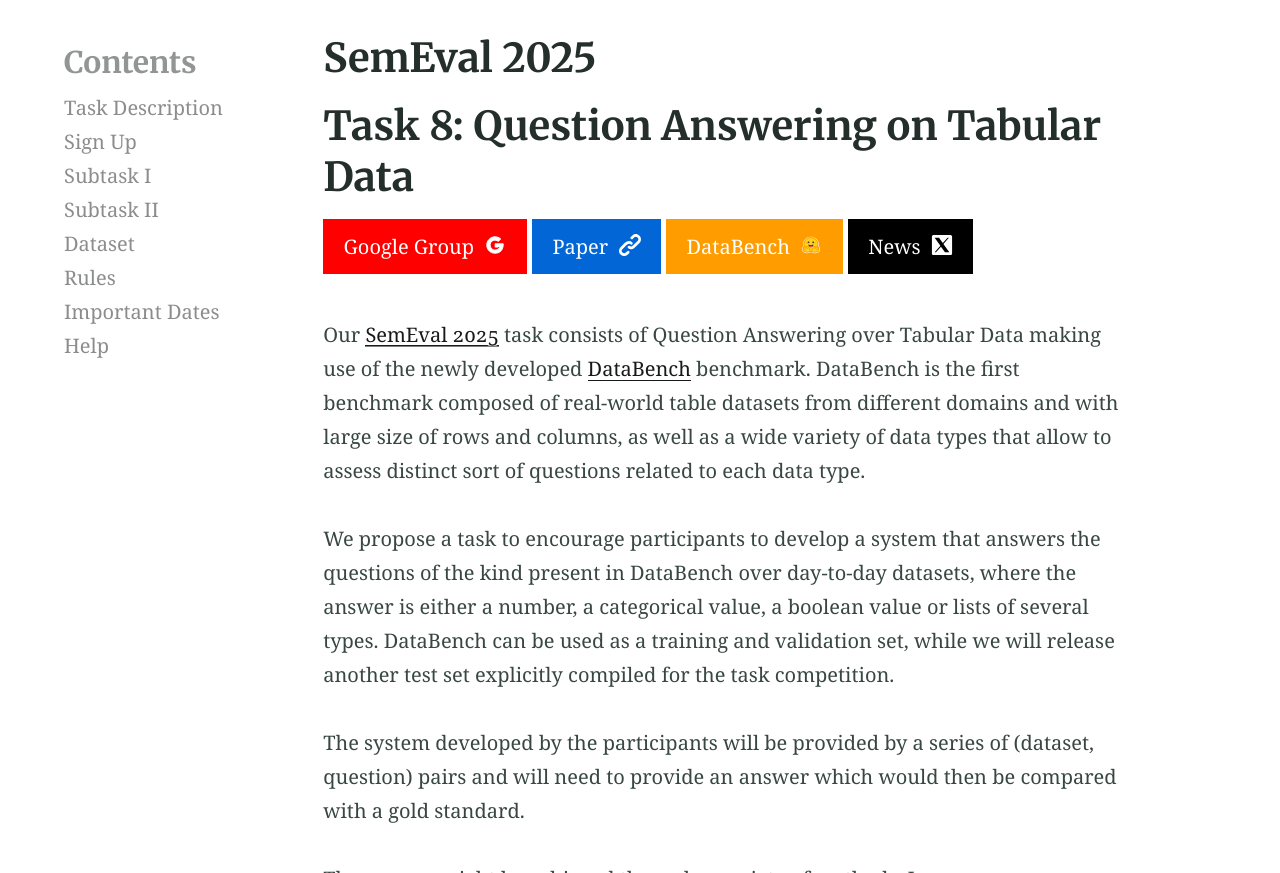
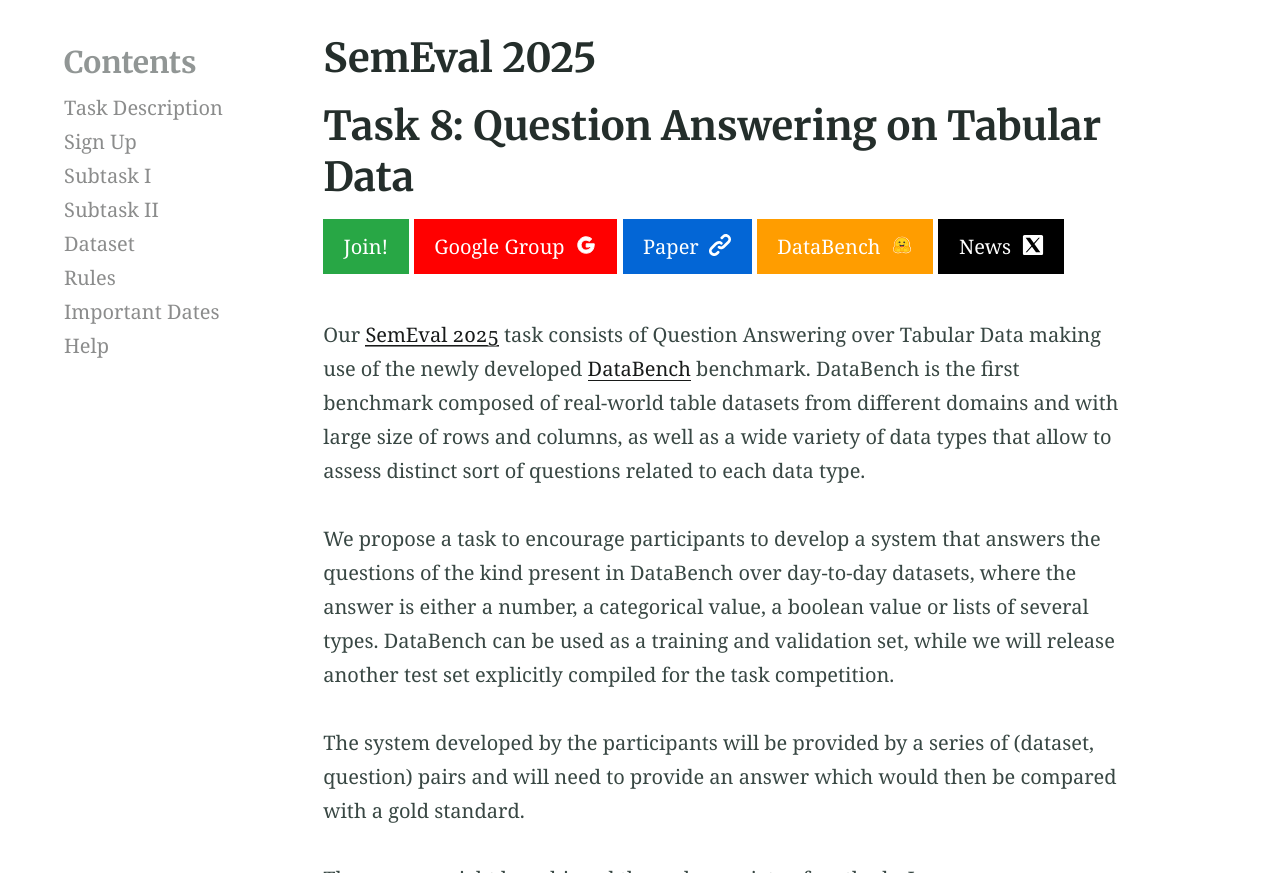
Before and after one commit to jorses/jorses.github.io, a Jekyll site: the page built from semeval.md, in a window 1280 px wide and 900 px high, scrolled down 401 px, cut to the strip 27-900 px from the top of the window. Built offline with Jekyll 4.4.1, drawn with Linux system fonts in a browser that asks for light colours.

Commit message:
Update semeval.md

```diff
--- a/semeval.md
+++ b/semeval.md
@@ -23,7 +23,7 @@
 ---
 # Task 8: Question Answering on Tabular Data
 
-{%  include button.html text="Google Group" icon="google" link="https://groups.google.com/g/semeval-25-t8-tabularqa" color="#FF0000" %}{% include button.html text="Paper" icon="link" link="https://aclanthology.org/2024.lrec-main.1179/" color="#0366d6" %} {% include button.html text="DataBench" icon="hf" link="https://huggingface.co/datasets/cardiffnlp/databench" color="#FF9D00"%} {%  include button.html text="News" icon="x" link="https://www.x.com/semeval_tableQA" color="#000000" %}
+{% include button.html text="Join!" link="https://www.codabench.org/competitions/3360/" color="#28a745" %}{%  include button.html text="Google Group" icon="google" link="https://groups.google.com/g/semeval-25-t8-tabularqa" color="#FF0000" %}{% include button.html text="Paper" icon="link" link="https://aclanthology.org/2024.lrec-main.1179/" color="#0366d6" %} {% include button.html text="DataBench" icon="hf" link="https://huggingface.co/datasets/cardiffnlp/databench" color="#FF9D00"%} {%  include button.html text="News" icon="x" link="https://www.x.com/semeval_tableQA" color="#000000" %}
 
 Our [SemEval 2025](https://semeval.github.io/SemEval2025/) task consists of Question Answering over Tabular Data making use of the newly developed [DataBench](https://huggingface.co/datasets/cardiffnlp/databench) benchmark.
 DataBench is the first benchmark composed of real-world table datasets from different domains and with large size of rows and columns, as well as a wide variety of data types that allow to assess distinct sort of questions related to each data type.
```
